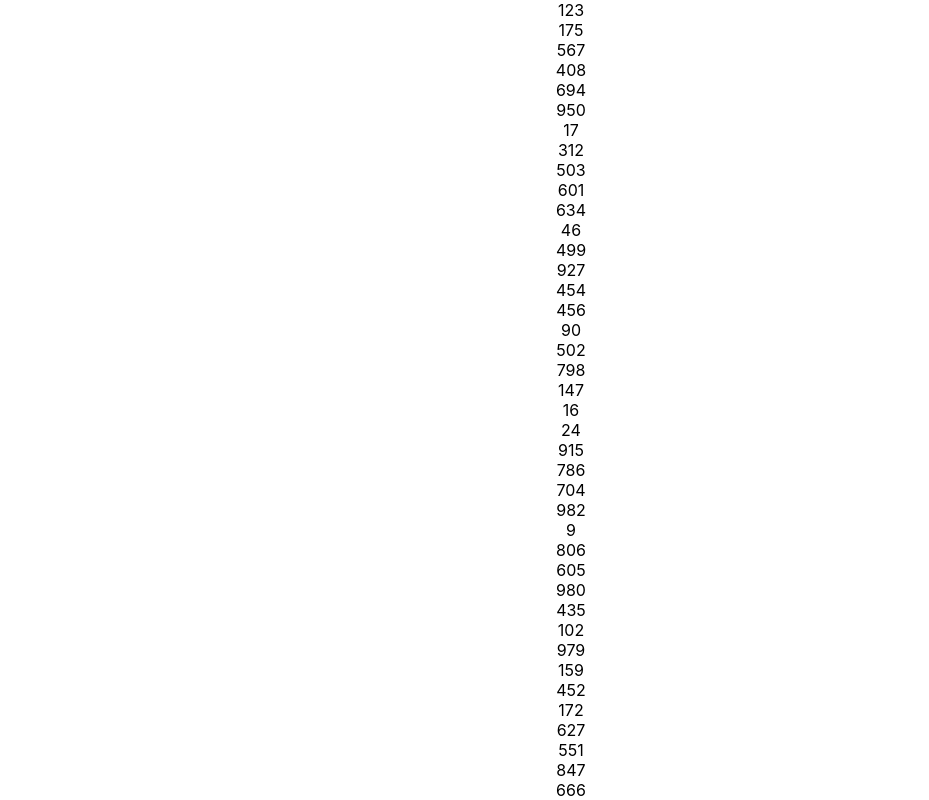
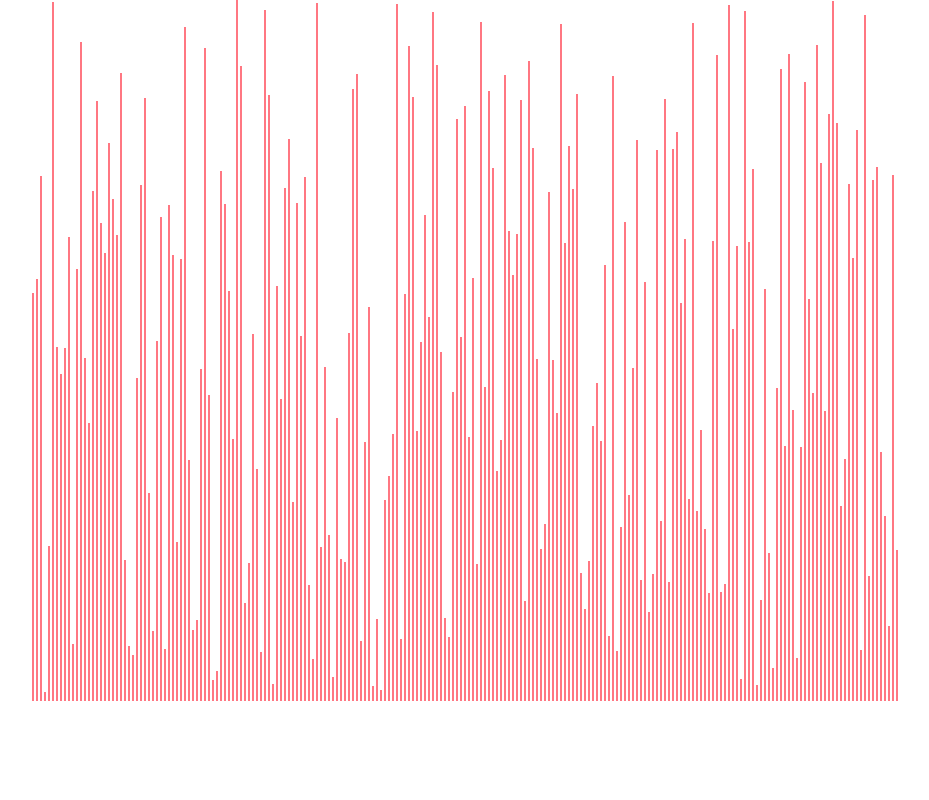
Before and after one commit to CiroWen/Sorting-Visualizer, a React (Create React App) app: page / in a window 1280 px wide. Shown: the top 800 px of the page, without its empty margins (69-998 px from the left). Built offline with nearby package versions, Linux system fonts and the light colour scheme.

Commit message:
implemented converting number into graph and use their value for height of each bar

```diff
--- a/src/SourtingVisualizer/SortingVisualizer.css
+++ b/src/SourtingVisualizer/SortingVisualizer.css
@@ -0,0 +1,14 @@
+.array-container{
+    /* background-color: aqua; */
+    position: absolute;
+    left: 100px;
+
+}
+
+.array-bar{
+    width: 2px;
+    background-color: #ff7782;
+    display: inline-block;
+    margin: 0 1px;
+    /* position: absolute; */
+}
--- a/src/SourtingVisualizer/SortingVisualizer.jsx
+++ b/src/SourtingVisualizer/SortingVisualizer.jsx
@@ -23,8 +23,8 @@ export default class SortingVisualizer extends React.Component {
    */
   resetArray() {
     const array = [];
-    for (let i = 0; i < 100; i++) {
-      let rnd = randomIntFromInterval(5, 1000);
+    for (let i = 0; i < 260; i++) {
+      let rnd = randomIntFromInterval(5, 700);
       if (!array.includes(rnd)) array.push(rnd);
     }
     this.setState({ array });
@@ -33,18 +33,18 @@ export default class SortingVisualizer extends React.Component {
   render() {
     const { array } = this.state;
     return (
-      <>
+      <div className="array-container">
         {array.map((value, idx) => (
-          <div className="array-bar" key={idx}>
-            {value}
+          <div className="array-bar" key={idx} style={{ height: `${value}px` }}>
+            {/* {value} */}
           </div>
         ))}
-      </>
+      </div>
     );
   }
 }
 
 function randomIntFromInterval(min, max) {
-//   return Math.floor(Math.random() * max + min);
+  //   return Math.floor(Math.random() * max + min);
   return Math.floor(Math.random() * max + min);
 }
```
